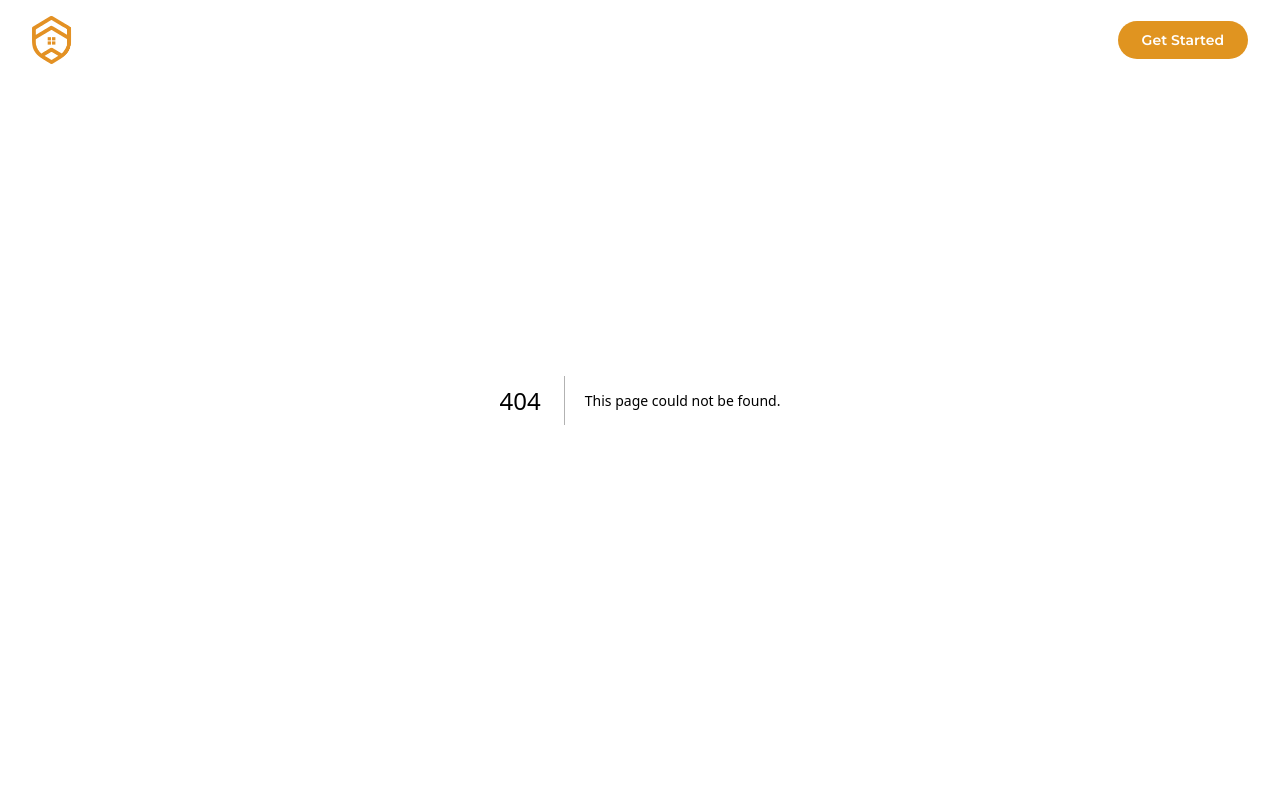
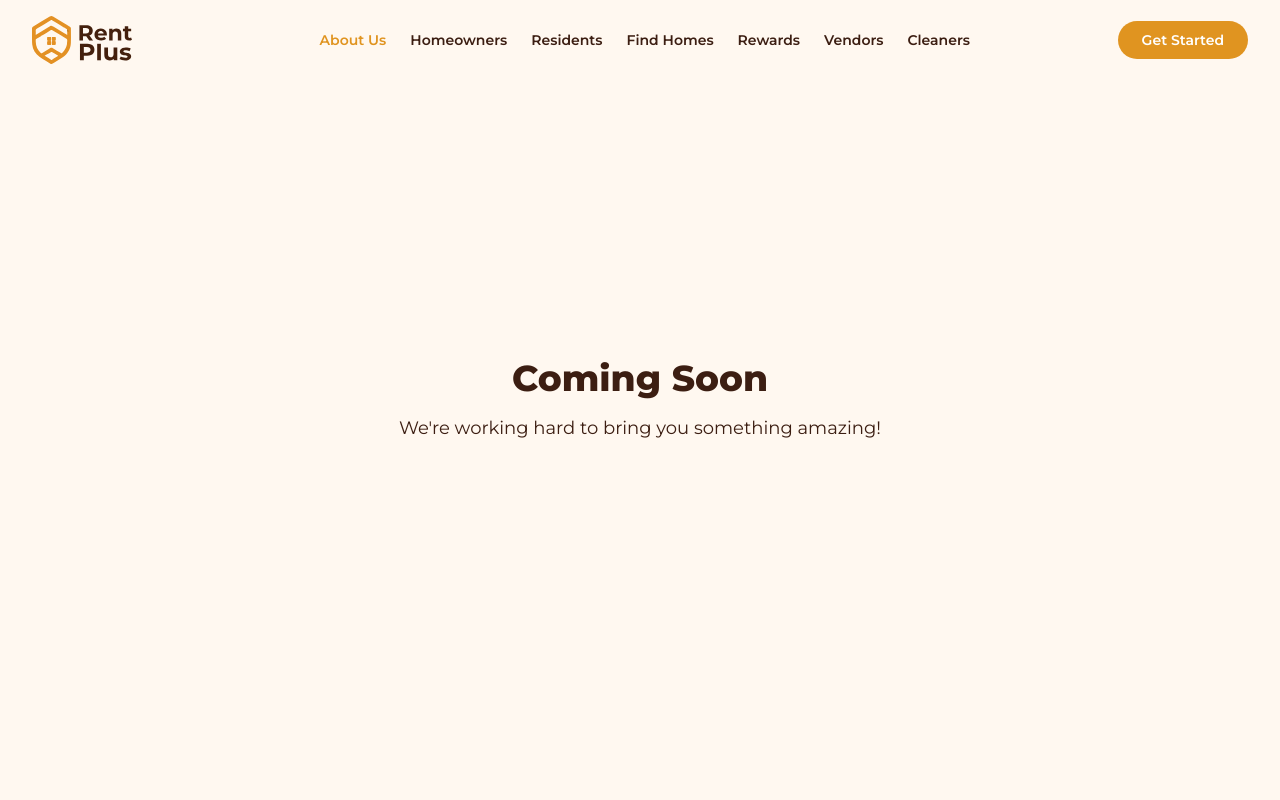
Before and after one commit to niyontwali/rentplus-fe, a Next.js app: page /about-us in a window 1280 px wide. Before the commit this address had no page. Shown: the top 800 px of the page. Built offline with nearby package versions, Linux system fonts and the light colour scheme.

Commit message:
adds the other pages

```diff
--- /dev/null
+++ b/src/app/about-us/page.tsx
@@ -0,0 +1,12 @@
+const AboutUs = () => {
+  return (
+    <div className='h-screen flex items-center justify-center bg-accent'>
+      <div className='text-center px-12'>
+        <h1 className='text-3xl md:text-4xl font-extrabold text-primary mb-4'>Coming Soon</h1>
+        <p className='text-md md:text-lg'>We&apos;re working hard to bring you something amazing!</p>
+      </div>
+    </div>
+  );
+};
+
+export default AboutUs;
--- /dev/null
+++ b/src/app/cleaners/page.tsx
@@ -0,0 +1,12 @@
+const Cleaners = () => {
+  return (
+    <div className='h-screen flex items-center justify-center bg-accent'>
+      <div className='text-center px-12'>
+        <h1 className='text-3xl md:text-4xl font-extrabold text-primary mb-4'>Coming Soon</h1>
+        <p className='text-md md:text-lg'>We&apos;re working hard to bring you something amazing!</p>
+      </div>
+    </div>
+  );
+};
+
+export default Cleaners;
--- /dev/null
+++ b/src/app/find-homes/page.tsx
@@ -0,0 +1,12 @@
+const FindHomes = () => {
+  return (
+    <div className='h-screen flex items-center justify-center bg-accent'>
+      <div className='text-center px-12'>
+        <h1 className='text-3xl md:text-4xl font-extrabold text-primary mb-4'>Coming Soon</h1>
+        <p className='text-md md:text-lg'>We&apos;re working hard to bring you something amazing!</p>
+      </div>
+    </div>
+  );
+};
+
+export default FindHomes;
--- /dev/null
+++ b/src/app/homeowners/page.tsx
@@ -0,0 +1,12 @@
+const HomeOwners = () => {
+  return (
+    <div className='h-screen flex items-center justify-center bg-accent'>
+      <div className='text-center px-12'>
+        <h1 className='text-3xl md:text-4xl font-extrabold text-primary mb-4'>Coming Soon</h1>
+        <p className='text-md md:text-lg'>We&apos;re working hard to bring you something amazing!</p>
+      </div>
+    </div>
+  );
+};
+
+export default HomeOwners;
--- /dev/null
+++ b/src/app/residents/page.tsx
@@ -0,0 +1,12 @@
+const Residents = () => {
+  return (
+    <div className='h-screen flex items-center justify-center bg-accent'>
+      <div className='text-center px-12'>
+        <h1 className='text-3xl md:text-4xl font-extrabold text-primary mb-4'>Coming Soon</h1>
+        <p className='text-md md:text-lg'>We&apos;re working hard to bring you something amazing!</p>
+      </div>
+    </div>
+  );
+};
+
+export default Residents;
--- /dev/null
+++ b/src/app/rewards/page.tsx
@@ -0,0 +1,12 @@
+const Rewards = () => {
+  return (
+    <div className='h-screen flex items-center justify-center bg-accent'>
+      <div className='text-center px-12'>
+        <h1 className='text-3xl md:text-4xl font-extrabold text-primary mb-4'>Coming Soon</h1>
+        <p className='text-md md:text-lg'>We&apos;re working hard to bring you something amazing!</p>
+      </div>
+    </div>
+  );
+};
+
+export default Rewards;
--- /dev/null
+++ b/src/app/vendors/page.tsx
@@ -0,0 +1,12 @@
+const Vendors = () => {
+  return (
+    <div className='h-screen flex items-center justify-center bg-accent'>
+      <div className='text-center px-12'>
+        <h1 className='text-3xl md:text-4xl font-extrabold text-primary mb-4'>Coming Soon</h1>
+        <p className='text-md md:text-lg'>We&apos;re working hard to bring you something amazing!</p>
+      </div>
+    </div>
+  );
+};
+
+export default Vendors;
--- a/src/components/Navbar.tsx
+++ b/src/components/Navbar.tsx
@@ -3,8 +3,10 @@
 import React, { useState, useEffect } from 'react';
 import Link from 'next/link';
 import Image from 'next/image';
+import { usePathname } from 'next/navigation';
 import { Menu, X } from 'lucide-react';
-import RentPlusLogo from '@/assets/images/logo.png';
+import RentPlusLogoLight from '@/assets/images/logo.svg';
+import RentPlusLogoDark from '@/assets/images/logo.png';
 
 interface NavbarProps {
   className?: string;
@@ -50,11 +52,17 @@ const navItems = [
 ];
 
 const Navbar: React.FC<NavbarProps> = ({ className = '' }) => {
+  const pathname = usePathname();
   const [isMobileMenuOpen, setIsMobileMenuOpen] = useState(false);
   const [isScrolled, setIsScrolled] = useState(false);
 
-  // Handle scroll to change navbar text color
+  // Check if we're on the home page
+  const isHomePage = pathname === '/';
+
+  // Handle scroll to change navbar text color (only for home page)
   useEffect(() => {
+    if (!isHomePage) return; // Skip scroll listener on non-home pages
+
     const handleScroll = () => {
       // Assuming hero section is roughly 100vh, adjust this value as needed
       const heroHeight = window.innerHeight;
@@ -63,26 +71,43 @@ const Navbar: React.FC<NavbarProps> = ({ className = '' }) => {
 
     window.addEventListener('scroll', handleScroll);
     return () => window.removeEventListener('scroll', handleScroll);
-  }, []);
+  }, [isHomePage]);
 
   const toggleMobileMenu = () => {
     setIsMobileMenuOpen(!isMobileMenuOpen);
   };
 
-  // Dynamic text color classes
-  const textColorClass = isScrolled ? 'text-primary' : 'text-white';
-  const hoverTextColorClass = isScrolled ? 'hover:text-primary/80' : 'hover:text-secondary';
+  // Dynamic styling based on page and scroll state
+  const getNavbarStyles = () => {
+    if (!isHomePage) {
+      // Non-home pages: always have bg-accent/90 and text-primary
+      return {
+        background: 'bg-accent/90',
+        textColor: 'text-primary',
+        logo: RentPlusLogoLight,
+      };
+    } else {
+      // Home page: transparent background, color changes on scroll
+      return {
+        background: 'bg-transparent',
+        textColor: isScrolled ? 'text-primary' : 'text-white',
+        logo: isScrolled ? RentPlusLogoLight : RentPlusLogoDark,
+      };
+    }
+  };
+
+  const navStyles = getNavbarStyles();
 
   return (
     <nav
-      className={`fixed top-0 left-0 right-0 bg-transparent backdrop-blur-md z-50 transition-colors duration-300 ${className}`}
+      className={`fixed top-0 left-0 right-0 ${navStyles.background} backdrop-blur-md z-50 transition-colors duration-300 ${className}`}
     >
       <div className='container mx-auto px-4 sm:px-6 lg:px-8'>
         <div className='flex items-center justify-between h-16 lg:h-20'>
           {/* Logo */}
           <div className='flex-shrink-0'>
             <Link href='/' className='flex items-center'>
-              <Image src={RentPlusLogo} alt='Rent Plus' className='w-[100px] h-auto' />
+              <Image src={navStyles.logo} alt='Rent Plus' className='w-[100px] h-auto' />
             </Link>
           </div>
 
@@ -90,11 +115,14 @@ const Navbar: React.FC<NavbarProps> = ({ className = '' }) => {
           <div className='hidden lg:block'>
             <div className='ml-10 flex items-baseline '>
               {navItems.map(item => {
+                const isActive = pathname === item.href;
                 return (
                   <Link
                     key={item.name}
                     href={item.href!}
-                    className={`${textColorClass} ${hoverTextColorClass} px-3 py-2 text-sm font-semibold transition-colors duration-200`}
+                    className={`${
+                      isActive ? 'text-secondary' : navStyles.textColor
+                    } hover:text-secondary px-3 py-2 text-sm font-semibold transition-colors duration-200`}
                   >
                     {item.name}
                   </Link>
@@ -117,7 +145,7 @@ const Navbar: React.FC<NavbarProps> = ({ className = '' }) => {
           <div className='lg:hidden'>
             <button
               onClick={toggleMobileMenu}
-              className={`${textColorClass} ${hoverTextColorClass} p-2 transition-colors duration-200 relative z-50`}
+              className={`${navStyles.textColor} hover:text-secondary p-2 transition-colors duration-200 relative z-50`}
               aria-label='Toggle mobile menu'
             >
               {isMobileMenuOpen ? <X className='h-6 w-6' /> : <Menu className='h-6 w-6' />}
@@ -135,11 +163,14 @@ const Navbar: React.FC<NavbarProps> = ({ className = '' }) => {
         >
           <div className='mx-4 px-6 pt-6 pb-8 space-y-1 bg-accent rounded-xl mt-2 shadow-2xl border border-gray-200/20 transform transition-all duration-300 ease-in-out'>
             {navItems.map((item, index) => {
+              const isActive = pathname === item.href;
               return (
                 <Link
                   key={item.name}
                   href={item.href!}
-                  className={`text-gray-800 hover:text-secondary hover:bg-gray-50 block px-4 py-3 text-base font-medium transition-all duration-200 rounded-lg transform ${
+                  className={`${
+                    isActive ? 'text-secondary bg-gray-50' : 'text-gray-800'
+                  } hover:text-secondary hover:bg-gray-50 block px-4 py-3 text-base font-medium transition-all duration-200 rounded-lg transform ${
                     isMobileMenuOpen ? 'translate-x-0 opacity-100' : '-translate-x-4 opacity-0'
                   }`}
                   style={{
```
